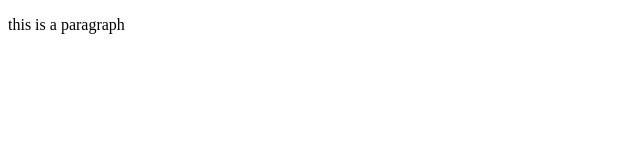
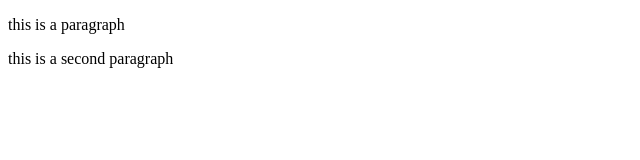
Before and after one commit to farazmirtalebi/git-example., a plain HTML site: page index.html in a window 1280 px wide. Shown: the whole page, without its empty margins (0-640 px from the left). Drawn offline with Linux system fonts and the light colour scheme.

Commit message:
added second paragraph to index.html. added one comment for main.html

```diff
--- a/index.html
+++ b/index.html
@@ -7,5 +7,6 @@
 </head>
 <body>
     <p>this is a paragraph</p>
+    <p>this is a second paragraph</p>
 </body>
 </html>
```
Also changed, not shown: main.html (added, +1 -0 lines).
